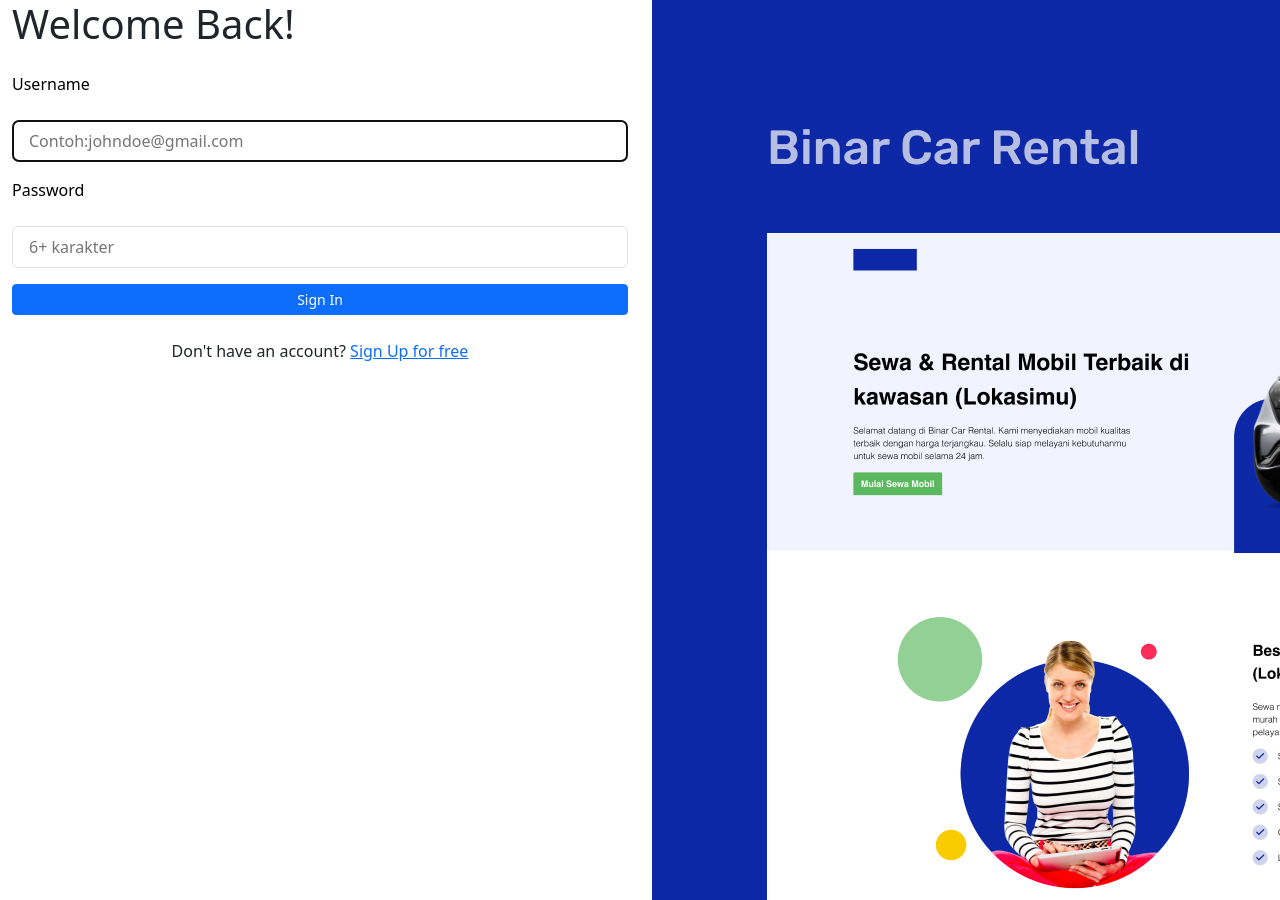
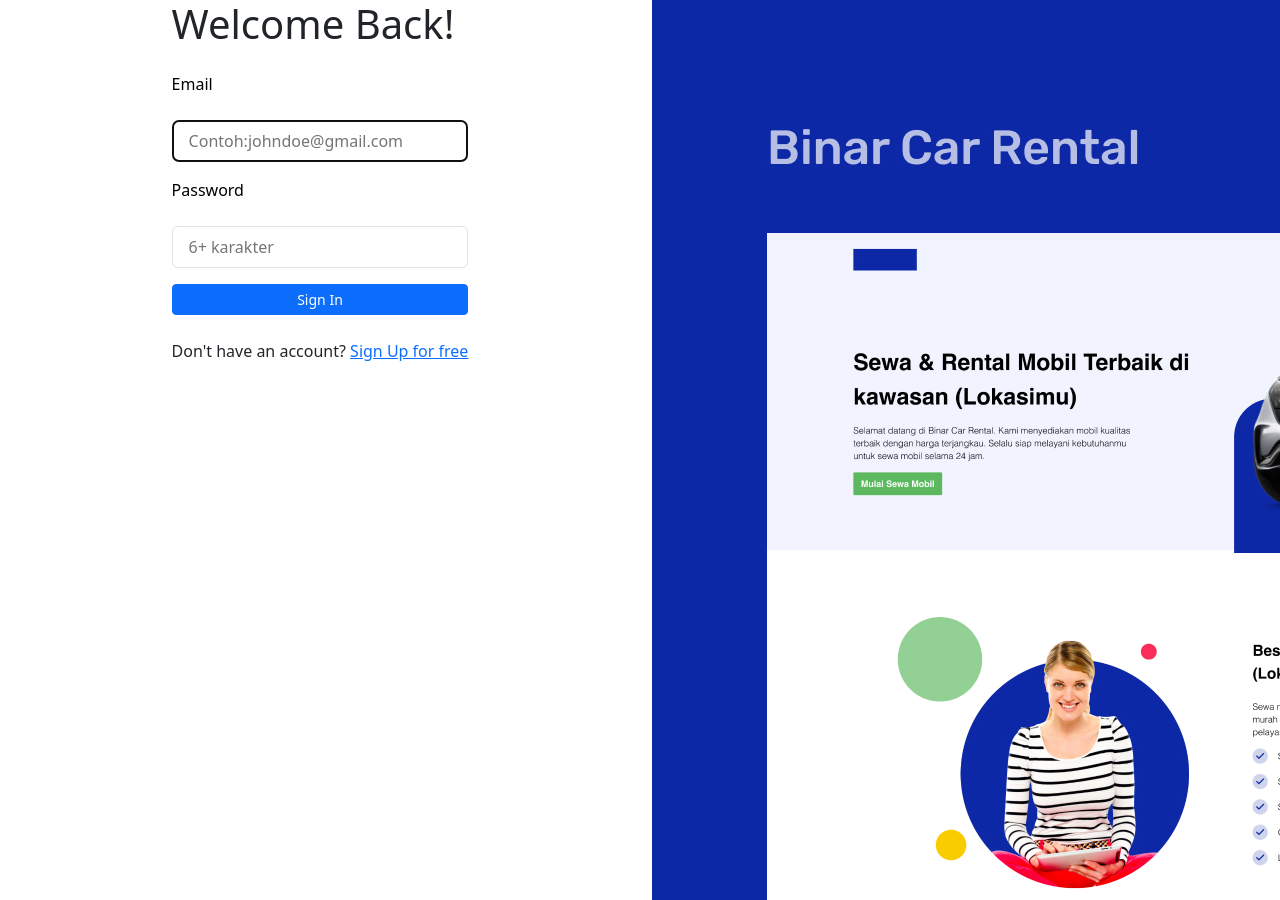
Before and after one commit to HarisMI40/fer-rental-mobil-public, a React (Vite) app: page /login in a window 1280 px wide. Shown: the top 900 px of the page. Built offline with nearby package versions, Linux system fonts and the light colour scheme.

Commit message:
benerin tampilan login dikit biar ke tengah

```diff
--- a/src/components/Fragments/FormLogin.jsx
+++ b/src/components/Fragments/FormLogin.jsx
@@ -34,7 +34,7 @@
   return (
     <form onSubmit={handleLogin}>
       <InputForm
-        label="Username"
+        label="Email"
         type="text"
         placeholder="Contoh:johndoe@gmail.com"
         name="username"
--- a/src/components/Layouts/AuthLayouts.jsx
+++ b/src/components/Layouts/AuthLayouts.jsx
@@ -8,7 +8,7 @@
     <div className="container-fluid">
       <div className="row">
         <div className="col-6">
-          <div className="align-items-center mx-auto">
+          <div className="d-flex justify-content-center align-items-center">
             <div className="">
               <h1 className="mb-4">{title}</h1>
               {children}
```
